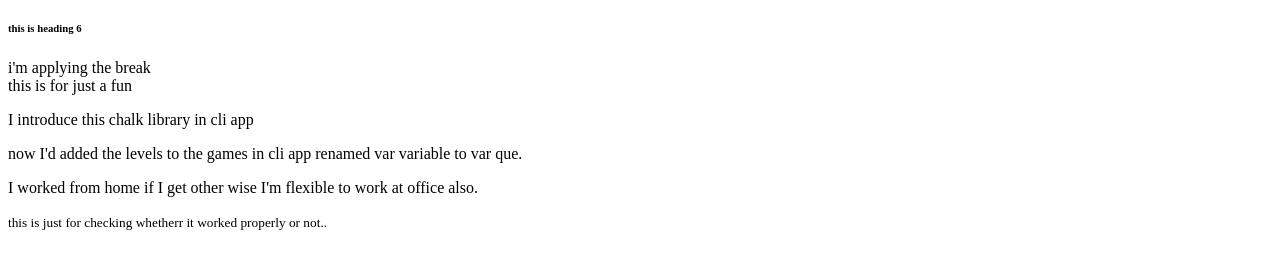
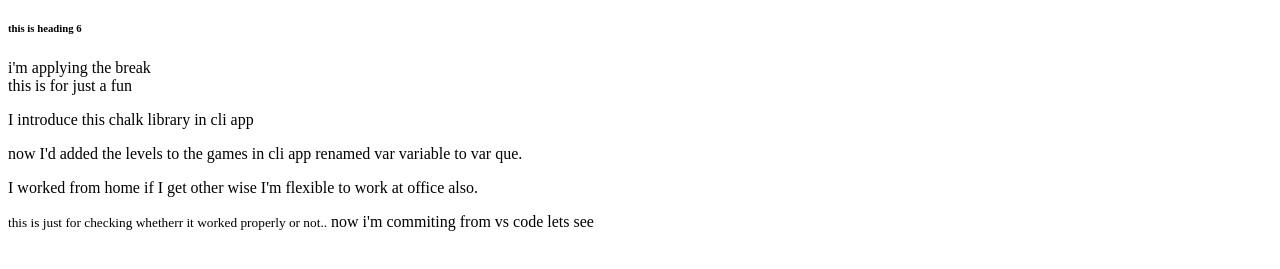
Before and after one commit to Piyush-Bhojane07/levelOne, a plain HTML site: page index.html in a window 1280 px wide. Shown: the part 217-486 px from the top of the page. Drawn offline with Linux system fonts and the light colour scheme.

Commit message:
docs: update

```diff
--- a/index.html
+++ b/index.html
@@ -36,6 +36,6 @@ this is for just a fun
 
  <p>I worked from home if I get other wise I'm flexible to work at office also.</p>
  <small>this is just for checking whetherr it worked properly or not..</small>
-
+now i'm commiting from vs code lets see
 </body>
 </html>
```
